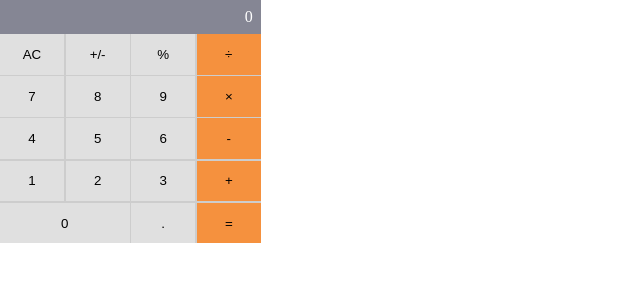
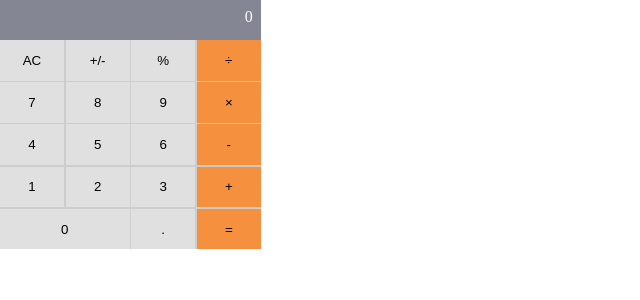
Before and after one commit to Wineshuga/math-magicians, a React (Create React App) app: page / in a window 1280 px wide. Shown: the top 300 px of the page, without its empty margins (0-640 px from the left). Built offline with nearby package versions, Linux system fonts and the light colour scheme.

Commit message:
Add height to output

```diff
--- a/src/index.css
+++ b/src/index.css
@@ -12,6 +12,7 @@
 .output {
   background-color: #858694;
   padding: 0.5rem;
+  height: 2.5rem;
   text-align: right;
   color: white;
 }
```
